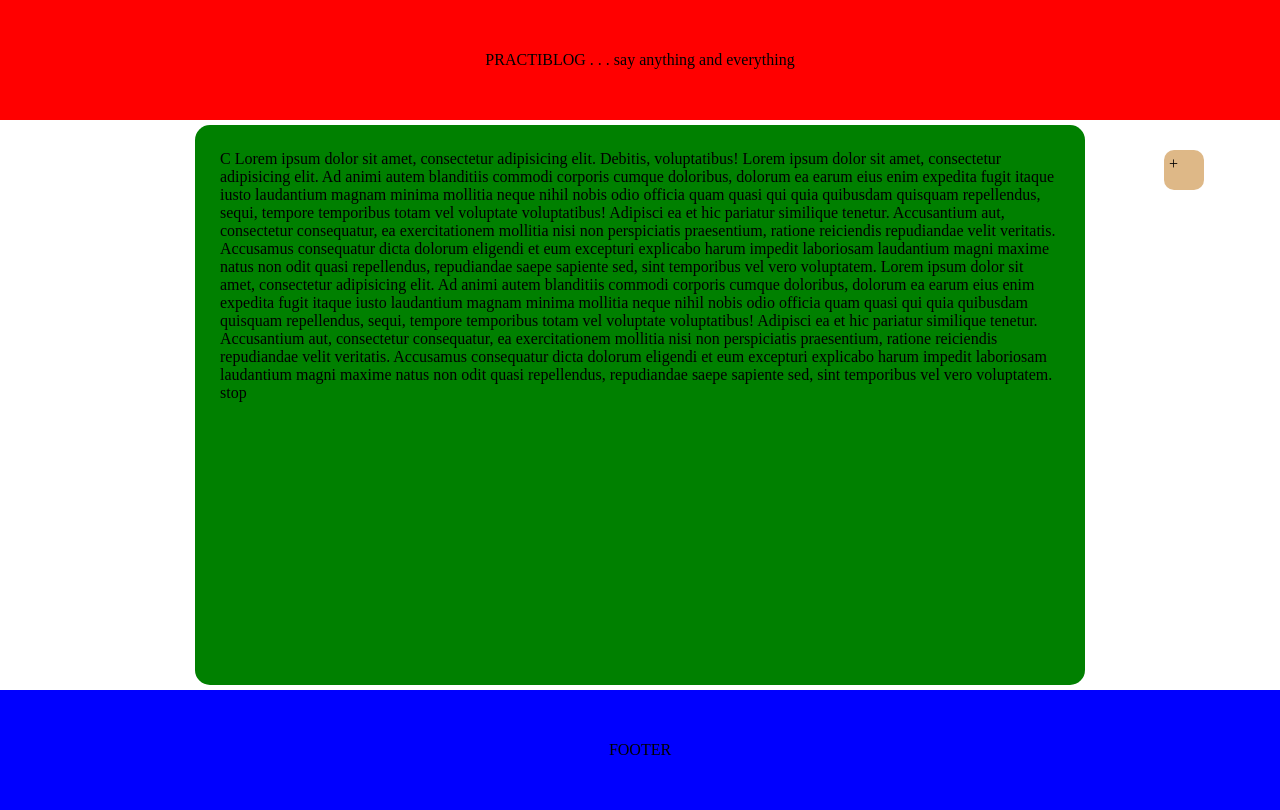
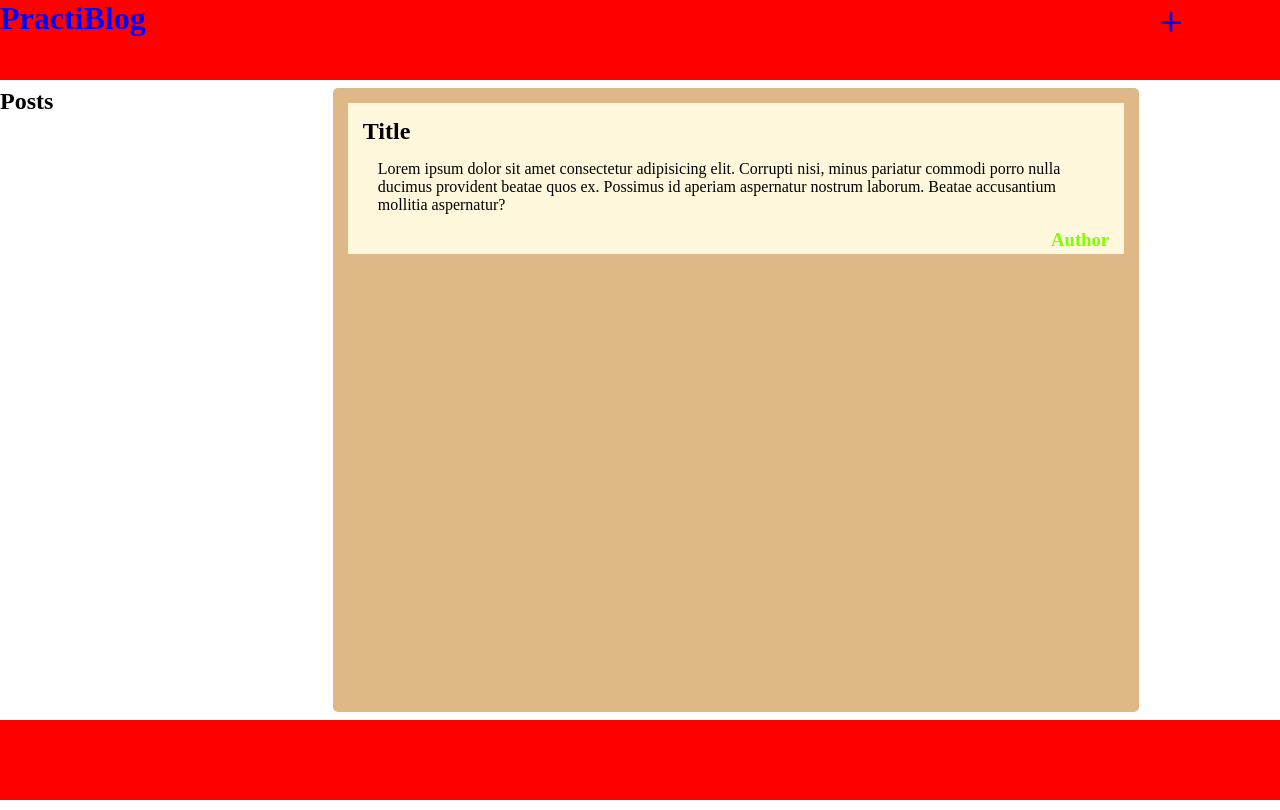
Before and after one commit to O-demilade/practice_blog, a plain HTML site: page index.html in a window 1280 px wide. Drawn offline with Linux system fonts and the light colour scheme.

Commit message:
first "working" output

```diff
--- a/css/practiblog.css
+++ b/css/practiblog.css
@@ -4,53 +4,72 @@
     --pb_green: green;
     --pb_blue: blue;
 }
+* {
+    margin: 0;
+}
+html, body{
+    height: 100%;
+}
 body{
     display: grid;
-    grid-template-rows: 15vh 70vh 15vh;
-    grid-row-gap: 5px;
+    grid-template-rows: 10vh 78vh 10vh;
+    grid-row-gap: 1vh;
     margin: 0;
 }
-.header{
+header{
     background-color: var(--pb_red);
     display: grid;
-    grid-template-columns: 100%;
-    grid-template-rows: 15vh;
-    position: static;
-    left: 0; right: 0; top: 0;
+    grid-template-columns: repeat(12, auto);
+    color: blue;
 }
-
-.torso{
+header button{
+    grid-column: 12/13;
+    background-color: transparent;
+    width: 35px;
+    height: 35px;
+    cursor: pointer;
+    font-size: 40px;
+    padding: 0;
+    color: blue;
+    border: none;
+}
+main{
     display: grid;
-    grid-template-columns: 15% auto 15%;
-    grid-template-rows: auto;
-    grid-column-gap: 3px;
+    grid-template-columns: 25% 63% 10%;
+    column-gap: 1%;
 }
-.torso>*{
-    padding: 25px;
+article{
+    background-color: burlywood;
+    border-radius: 5px;
+    overflow: auto;
 }
-
-.chest{
-    background-color: var(--pb_green);
-    overflow-y: auto;
-    border-radius: 15px;
+.output {
+    background-color: cornsilk;
+    margin: 15px 15px 0 15px;
+    padding: 15px 15px 25px 15px;
 }
-
-.l_arm, .r_arm{background-color: transparent;}
-
-.new_post{
-    height: 30px;
-    width: 30px;
-    background-color: burlywood;
-    border-radius: 10px;
-    padding: 5px;
-    position: relative;
-    left: 50%;
-    transform: translateX(-50%);
+.writeup{
+    padding: 15px;
 }
-
-.footer{
-    background-color: var(--pb_blue);
+.author{
+    color: chartreuse;
+    float: right;
+}
+footer{
+    background-color: var(--pb_red);
     display: grid;
-    grid-template-columns: 100%;
-    grid-template-rows: 15vh;
 }
+.input {
+    position: fixed;
+    background-color: brown;
+    padding: 10px;
+    border-radius: 5px;
+    width: 80%;
+    top: 15%;
+    left: 10%;
+    display: none;
+}
+#cls_add {
+    float: right;
+    cursor: pointer;
+}
--- a/index.html
+++ b/index.html
@@ -8,30 +8,51 @@
 
     <title>PractiBlog | An all content blog</title>
 
-    <script src="js/practiblog.js"></script>
+    <link rel="stylesheet" href="./css/practiblog.css" type="text/css">
 
-    <link rel="stylesheet" href="./css/practiblog.css">
-
+    <style></style>
 </head>
 <body>
-    <div class="header">
-        <span style="text-align: center; align-self: center">PRACTIBLOG . . . say anything and everything</span>
-        <div></div>
-    </div>
-    <div class="torso">
-        <div class="l_arm"></div>
-        <div class="chest">
-            C
-            Lorem ipsum dolor sit amet, consectetur adipisicing elit. Debitis, voluptatibus!
-            Lorem ipsum dolor sit amet, consectetur adipisicing elit. Ad animi autem blanditiis commodi corporis cumque doloribus, dolorum ea earum eius enim expedita fugit itaque iusto laudantium magnam minima mollitia neque nihil nobis odio officia quam quasi qui quia quibusdam quisquam repellendus, sequi, tempore temporibus totam vel voluptate voluptatibus! Adipisci ea et hic pariatur similique tenetur. Accusantium aut, consectetur consequatur, ea exercitationem mollitia nisi non perspiciatis praesentium, ratione reiciendis repudiandae velit veritatis. Accusamus consequatur dicta dolorum eligendi et eum excepturi explicabo harum impedit laboriosam laudantium magni maxime natus non odit quasi repellendus, repudiandae saepe sapiente sed, sint temporibus vel vero voluptatem.
-            Lorem ipsum dolor sit amet, consectetur adipisicing elit. Ad animi autem blanditiis commodi corporis cumque doloribus, dolorum ea earum eius enim expedita fugit itaque iusto laudantium magnam minima mollitia neque nihil nobis odio officia quam quasi qui quia quibusdam quisquam repellendus, sequi, tempore temporibus totam vel voluptate voluptatibus! Adipisci ea et hic pariatur similique tenetur. Accusantium aut, consectetur consequatur, ea exercitationem mollitia nisi non perspiciatis praesentium, ratione reiciendis repudiandae velit veritatis. Accusamus consequatur dicta dolorum eligendi et eum excepturi explicabo harum impedit laboriosam laudantium magni maxime natus non odit quasi repellendus, repudiandae saepe sapiente sed, sint temporibus vel vero voluptatem.
-            <br>stop
-        </div>
-        <div class="r_arm">
-            <div class="new_post" id="new_post">&plus;</div>
-        </div>
-    </div>
-    <div class="footer">
-        <span style="text-align: center; align-self: center">FOOTER</span>
-    </div>
+    <header>
+        <h1>PractiBlog</h1>
+        <button>&plus;</button>
+    </header>
+    <main>
+        <aside class="titles">
+            <h1>Posts</h1>
+        </aside>
+        <article class="display">
+            <div class="output">
+                <h1 class="title">Title</h1>
+                <div class="writeup">Lorem ipsum dolor sit amet consectetur adipisicing elit. Corrupti nisi, minus pariatur commodi porro nulla ducimus provident beatae quos ex. Possimus id aperiam aspernatur nostrum laborum. Beatae accusantium mollitia aspernatur?</div>
+                <h3 class="author">Author</h3>
+            </div>
+            <form class="input" action="" method="GET">
+                <div><input type="hidden" name="post_hold" id="post_hold"></div>
+
+                <button id="cls_add" type="reset">X</button>
+
+                <div class="input_group">
+                    <div><label for="post_title">Put a title to it</label></div>
+                    <div><input type="text" id="post_title" name="post_title"></div>
+                </div>
+                <div class="input_group">
+                    <div><label for="post_writeup">Let it out</label></div>
+                    <div>
+                    <textarea name="post_writeup" id="post_writeup" cols="50" rows="10"></textarea></div>
+                </div>
+                <div class="input_group">
+                    <div><label for="post_author">Who you?</label></div>
+                    <div><input type="text" id="post_author" name="post_author"></div>
+                </div>
+                <input type="reset" value="clear">
+                <button type="submit" class="post" value="Post">Post</button>
+            </form>
+        </article>
+        <aside class="adverts"></aside>
+    </main>
+    <footer></footer>
 </body>
+<script></script>
+<script src="js/practiblog.js" type="text/javascript"></script>
+</html>
--- a/js/practiblog.js
+++ b/js/practiblog.js
@@ -1,3 +1,53 @@
 /**
- * Created by Demi on 15-May-21.
+ * Created by Demi on 15-Jul-21.
  */
+window.addEventListener("DOMContentLoaded", function(d){
+  console.log("loaded");
+
+  // select all the buttons that pertains to adding a post
+  const addBtn = document.querySelector("header>button");
+  const clsBtn = document.querySelector("#cls_add");
+  const postBtn = document.querySelector(".post");
+
+  const postsTitles = [];
+
+  const outTitle = document.querySelector(".title");
+  const outWriteup = document.querySelector(".writeup");
+  const outAuthor = document.querySelector(".author");
+
+  // check storage (localStorage) for PractiBlog post
+  const outPost = localStorage.getItem("PractiBlogPost");
+
+  // convert the Storage data back from a string
+  outTemp = JSON.parse(outPost);
+
+  if (outPost && outTemp.title != "" && outTemp.writeup != "") {
+
+    outTitle.innerText = outTemp.title
+    outWriteup.innerText = outTemp.writeup
+    outAuthor.innerText = "- " + outTemp.author
+    postsTitles.push(outTemp.title);
+  };
+
+  addBtn.addEventListener("click", function(d){
+    document.querySelector(".input").style.display="block";
+  });
+
+  clsBtn.addEventListener("click", function(d){
+    document.querySelector(".input").style.display="none";
+  });
+
+  postBtn.addEventListener("click", function(d){
+
+    const postCont = d.currentTarget.parentNode;
+    const post = {
+      title:postCont.querySelector("#post_title").value,
+      writeup:postCont.querySelector("#post_writeup").value,
+      author:postCont.querySelector("#post_author").value
+    };
+
+    // store the post data as a string in browser memory
+    localStorage.setItem("PractiBlogPost", JSON.stringify(post));
+
+  });
+});
```
Also changed, not shown: media/logo.jpg (added), media/logo.png (added).
